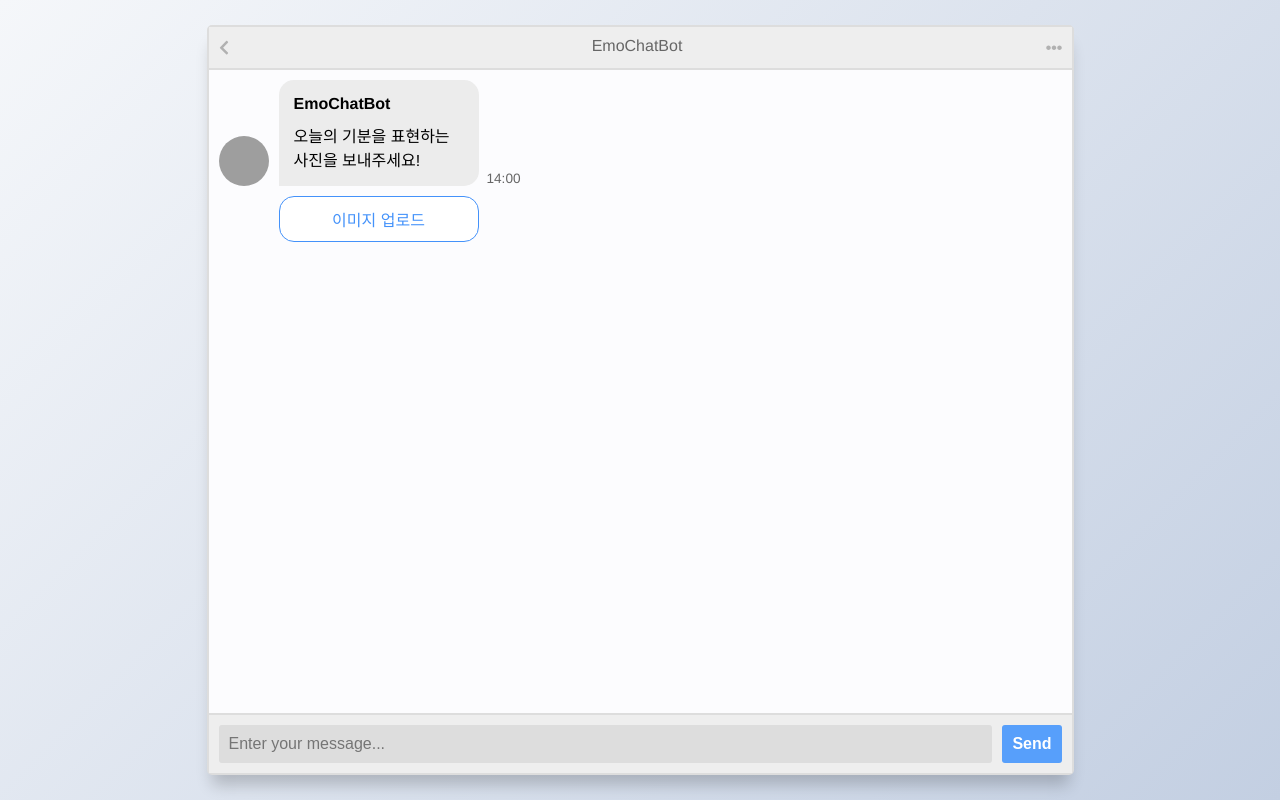
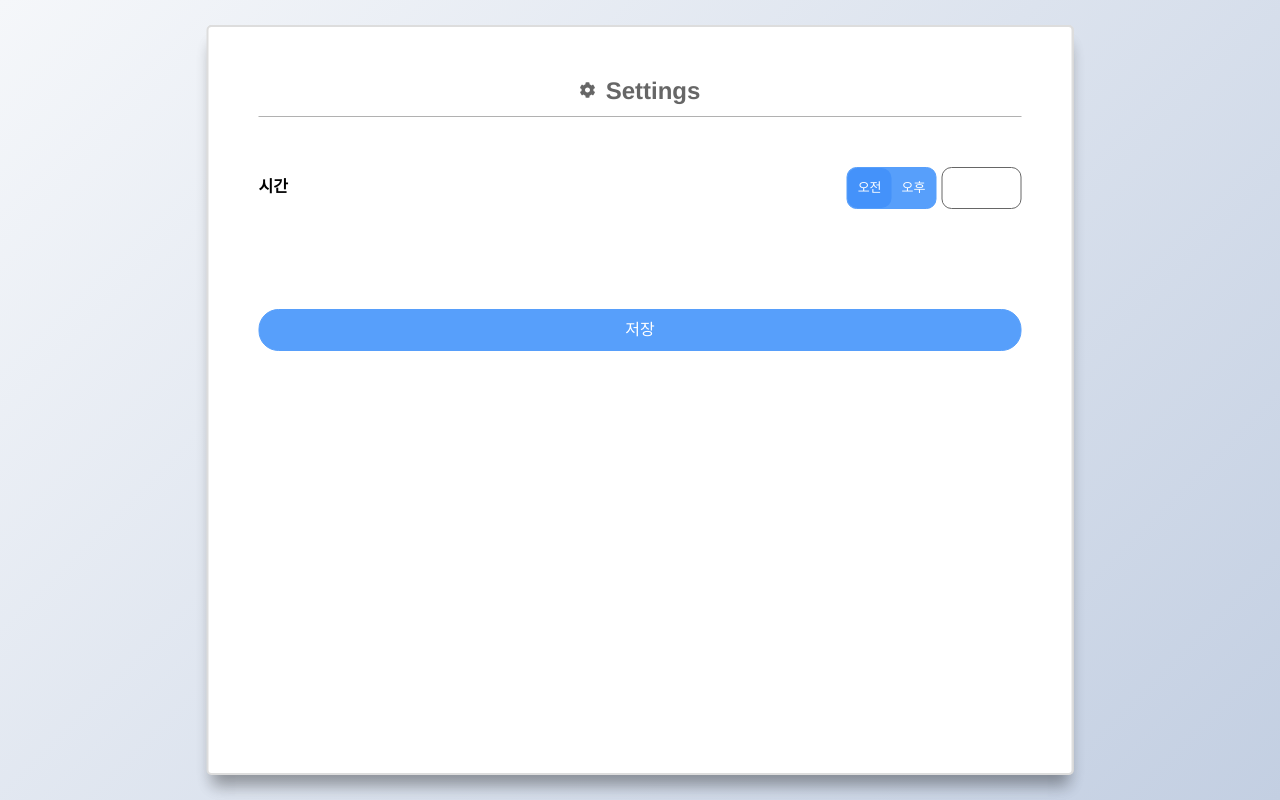
Before and after one commit to BBIYAC/EmoChatbot, a Django app: page / in a window 1280 px wide. Run offline with Django 3.2, Linux system fonts and the light colour scheme; some libraries are stand-ins or nearby versions; grey boxes are pictures that could not be loaded.

Commit message:
Update time setting

```diff
--- a/config/settings.py
+++ b/config/settings.py
@@ -48,8 +48,7 @@ INSTALLED_APPS = [
 
 from django.shortcuts import render
 from django.views.decorators.csrf import csrf_exempt
-getHour = ""
-getMinute = ""
+
 
 @csrf_exempt
 def get_notice_time(request):
@@ -60,7 +59,8 @@ def get_notice_time(request):
 
 # 매일 같은 시간에 cron.py 실행
 CRONJOBS = [
-    (f'{getMinute} {getHour} * * *', 'index.cron.notice_with_email'),
+    # ('* * * * *', 'index.cron.notice_with_email'),
+    ('* * * * *', 'index.cron.reply'),
 ]
 
 MIDDLEWARE = [
--- a/index/cron.py
+++ b/index/cron.py
@@ -35,3 +35,7 @@ def notice_with_email():
 
 # if nowTime == "20:09":
 #     notice_with_email()
+
+
+def reply():
+    print("This is cron test")
--- a/index/static/css/style.css
+++ b/index/static/css/style.css
@@ -64,7 +64,7 @@
   }
 
   .msger-setting {
-    display: none;
+    display: block;
   }
 
   .msger-setting.show {
@@ -88,14 +88,81 @@
     box-shadow: 0 15px 15px -5px rgba(0, 0, 0, 0.2);
     transform: translateX(-50%) translateY(-50%);
     animation: fadeIn 0.5s;
-    padding: 40px;
+    padding: 50px;
     text-align: center;
+  }
+
+  .setting-title{
+    display: flex;
+    justify-content: center;
+    height: 40px;
+    color: #666;
+    margin-bottom: 50px;
+    border-bottom: 1px solid #B1B1B1;
+  }
+  .setting-icon{
+    margin-right: 10px;
+    height: 26px;
+  }
+
+  .setting-time{
+    display: flex;
+    justify-content: space-between;
+    margin-bottom: 100px;
+  }
+
+  .time-title{
+    font-weight: bold;
+    line-height: 40px;
+  }
+
+  .time-input{
+    display: flex;
+    line-height: 40px;
+  }
+
+  .time-ampm{
+    display: flex;
+    border-radius: 10px;
+    border: 1px solid var(--right-msg-bg);
+    background-color: var(--right-msg-bg);
+    color: #fff;
+    margin-right: 5px;
+    font-size: small;
+  }
+  .time-am,
+  .time-pm{
+    padding: 0 10px;
+  }
+
+  .selected{
+    border-radius: 10px;
+    background-color: var(--right-msg-bg-hover);
+  }
+
+  .time-hhmm{
+    border: 1px solid #666;
+    border-radius: 10px;
+    padding: 0 10px;
+    width: 80px;
   }
 
   .msger-setting-save{
     cursor: pointer;
+    border-radius: 20px;
+    border: 1px solid var(--right-msg-bg);
+    background-color: var(--right-msg-bg);
+    color: #fff;
+    line-height: 40px;
+    width: 100%;
   }
 
+  .msger-setting-save:hover{
+    border: 1px solid var(--right-msg-bg);
+    background-color: #fff;
+    color: var(--right-msg-bg);
+    transition: .1s;
+  }
 
   .msger-header {
     display: flex;
--- a/index/templates/index.html
+++ b/index/templates/index.html
@@ -43,7 +43,49 @@
 
     <div class="msger-setting">
       <div class="msger-setting-body">
-        <input type="time">
+        <div class="setting-title">
+          <i class="fas fa-cog setting-icon"></i>
+          <h2>Settings</h2>
+        </div>
+        <div class="setting-time">
+          <p class="time-title">시간</p>
+          <div class="time-input">
+            <div class="time-ampm">
+              <p class="time-am selected">오전</p>
+              <p class="time-pm">오후</p>
+            </div>
+            <!-- <div class="time-hhmm">00:00</div> -->
+            <input class="time-hhmm" list="times" name="times" >
+            <datalist id="times">
+              <option value="00:00">
+              <option value="00:30">
+              <option value="01:00">
+              <option value="01:30">
+              <option value="02:00">
+              <option value="02:30">
+              <option value="03:00">
+              <option value="03:30">
+              <option value="04:00">
+              <option value="04:30">
+              <option value="05:00">
+              <option value="05:30">
+              <option value="06:00">
+              <option value="06:30">
+              <option value="07:00">
+              <option value="07:30">
+              <option value="08:00">
+              <option value="08:30">
+              <option value="09:00">
+              <option value="09:30">
+              <option value="10:00">
+              <option value="10:30">
+              <option value="11:00">
+              <option value="11:30">
+
+            </datalist>
+          </div>
+          <input type="time" class="time-input-real" hidden>
+        </div>
         <div class="msger-setting-save" onclick="setting_notice_time()">저장</div>
       </div>
     </div>
```
